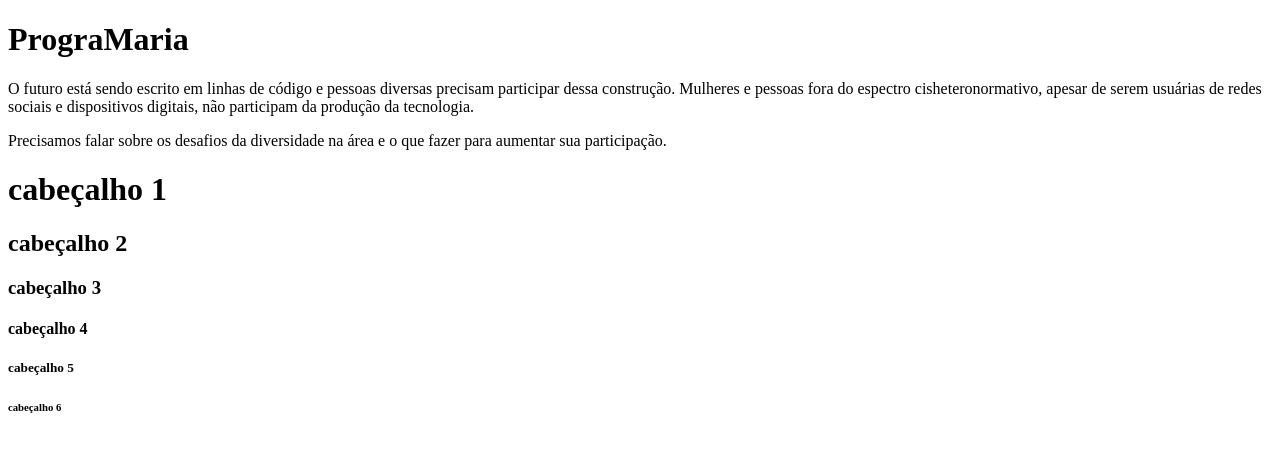
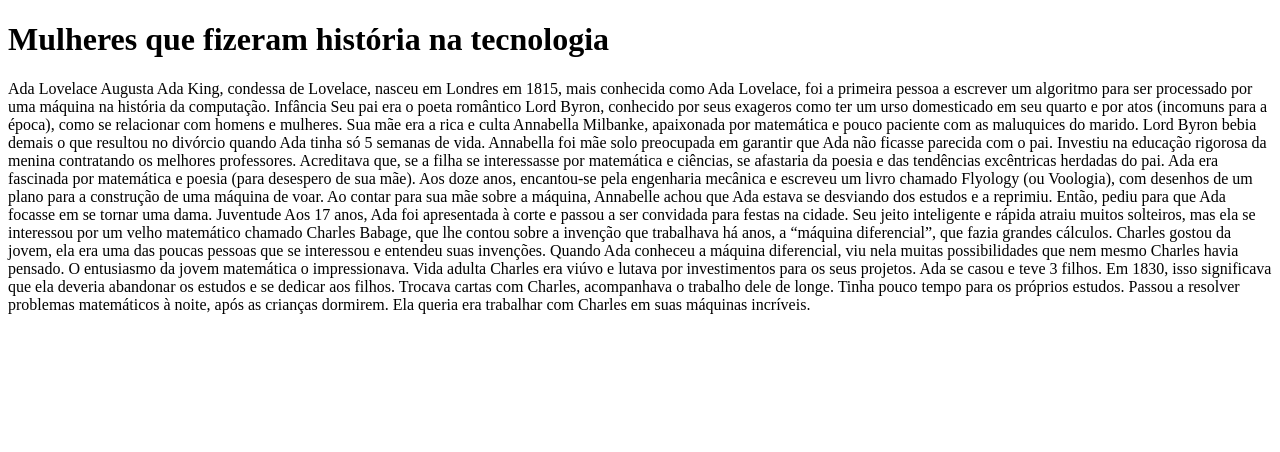
Before and after one commit to kassandralira/programaria, a plain HTML site: page index.html in a window 1280 px wide. Drawn offline with Linux system fonts and the light colour scheme.

Commit message:
alteração 1

```diff
--- a/index.html
+++ b/index.html
@@ -4,22 +4,28 @@
     <meta charset="UTF-8">
     <meta http-equiv="X-UA-Compatible" content="IE=edge">
     <meta name="viewport" content="width=device-width, initial-scale=1.0">
-    <title>Programaria</title>
-
+    <title>Mulheres que fizeram história na tecnologia</title>
 </head>
 <body>
+    <h1>Mulheres que fizeram história na tecnologia</h1>
 
-    <h1>PrograMaria</h1>
-    <p>
-        O futuro está sendo escrito em linhas de código e pessoas diversas precisam participar dessa construção. Mulheres e pessoas fora do espectro cisheteronormativo, apesar de serem usuárias de redes sociais e dispositivos digitais, não participam da produção da tecnologia.</p>
+    Ada Lovelace
+    Augusta Ada King, condessa de Lovelace, nasceu em Londres em 1815, mais conhecida como Ada Lovelace, foi a primeira pessoa a escrever um algoritmo para ser processado por uma máquina na história da computação.
 
-        <p>Precisamos falar sobre os desafios da diversidade na área e o que fazer para aumentar sua participação.</p>
+    Infância
+    Seu pai era o poeta romântico Lord Byron, conhecido por seus exageros como ter um urso domesticado em seu quarto e por atos (incomuns para a época), como se relacionar com homens e mulheres. Sua mãe era a rica e culta Annabella Milbanke, apaixonada por matemática e pouco paciente com as maluquices do marido.
 
-        <h1>cabeçalho 1</h1>
-        <h2>cabeçalho 2</h2>
-        <h3>cabeçalho 3</h3>
-        <h4>cabeçalho 4</h4>
-        <h5>cabeçalho 5</h5>
-        <h6>cabeçalho 6</h6>
+    Lord Byron bebia demais o que resultou no divórcio quando Ada tinha só 5 semanas de vida. Annabella foi mãe solo preocupada em garantir que Ada não ficasse parecida com o pai. Investiu na educação rigorosa da menina contratando os melhores professores. Acreditava que, se a filha se interessasse por matemática e ciências, se afastaria da poesia e das tendências excêntricas herdadas do pai.
+
+    Ada era fascinada por matemática e poesia (para desespero de sua mãe). Aos doze anos, encantou-se pela engenharia mecânica e escreveu um livro chamado Flyology (ou Voologia), com desenhos de um plano para a construção de uma máquina de voar. Ao contar para sua mãe sobre a máquina, Annabelle achou que Ada estava se desviando dos estudos e a reprimiu. Então, pediu para que Ada focasse em se tornar uma dama.
+
+    Juventude
+    Aos 17 anos, Ada foi apresentada à corte e passou a ser convidada para festas na cidade. Seu jeito inteligente e rápida atraiu muitos solteiros, mas ela se interessou por um velho matemático chamado Charles Babage, que lhe contou sobre a invenção que trabalhava há anos, a “máquina diferencial”, que fazia grandes cálculos.
+
+    Charles gostou da jovem, ela era uma das poucas pessoas que se interessou e entendeu suas invenções. Quando Ada conheceu a máquina diferencial, viu nela muitas possibilidades que nem mesmo Charles havia pensado. O entusiasmo da jovem matemática o impressionava.
+
+    Vida adulta
+    Charles era viúvo e lutava por investimentos para os seus projetos. Ada se casou e teve 3 filhos. Em 1830, isso significava que ela deveria abandonar os estudos e se dedicar aos filhos. Trocava cartas com Charles, acompanhava o trabalho dele de longe. Tinha pouco tempo para os próprios estudos. Passou a resolver problemas matemáticos à noite, após as crianças dormirem. Ela queria era trabalhar com Charles em suas máquinas incríveis.
+
 </body>
 </html>
```
